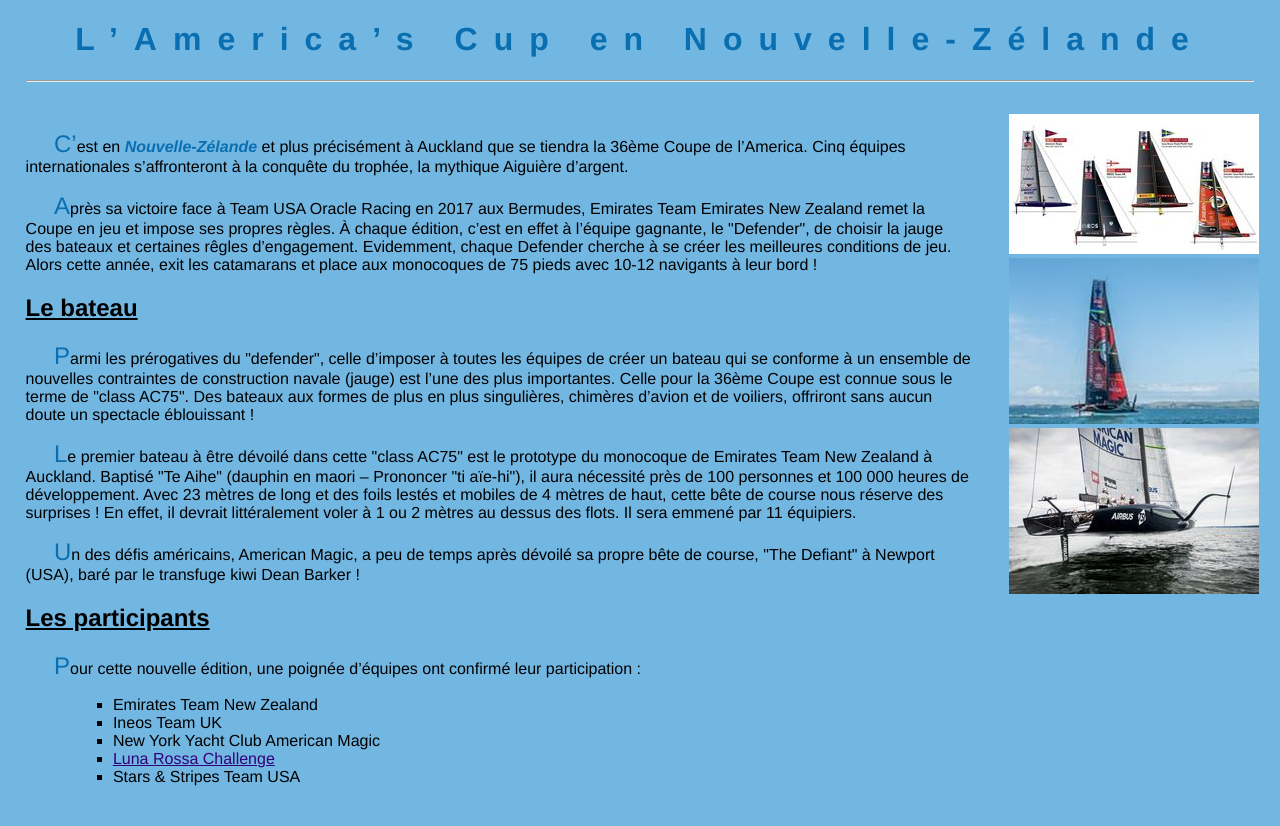
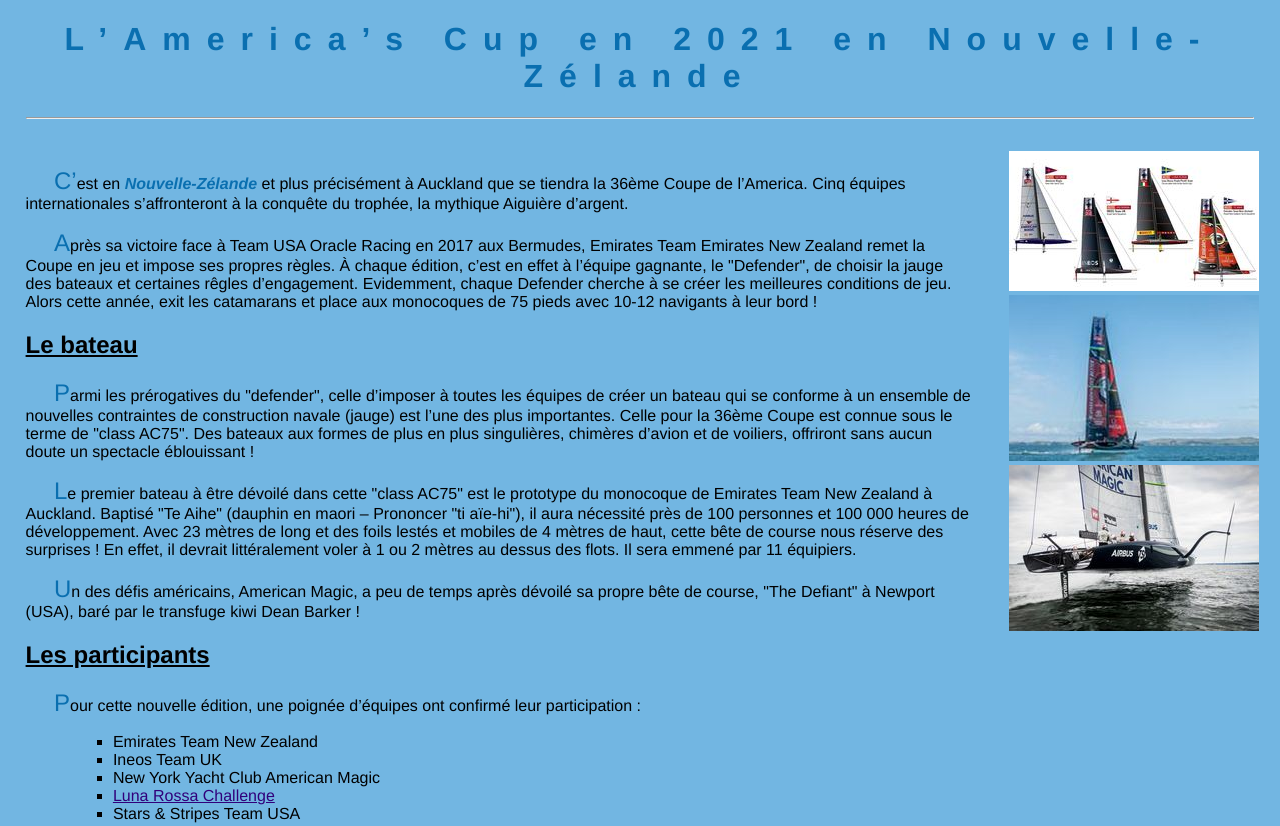
Before and after one commit to Nargyx/ACwebProjet, a plain HTML site: page index.html in a window 1280 px wide. Shown: the top 826 px of the page. Drawn offline with Linux system fonts and the light colour scheme.

Commit message:
Update index.html

```diff
--- a/index.html
+++ b/index.html
@@ -8,7 +8,7 @@
  </head>
  <body>
 
-  <h1>L’America’s Cup en Nouvelle-Zélande</h1>
+  <h1>L’America’s Cup en 2021 en Nouvelle-Zélande</h1>
   <hr />
 
   <section class="texte">
```
